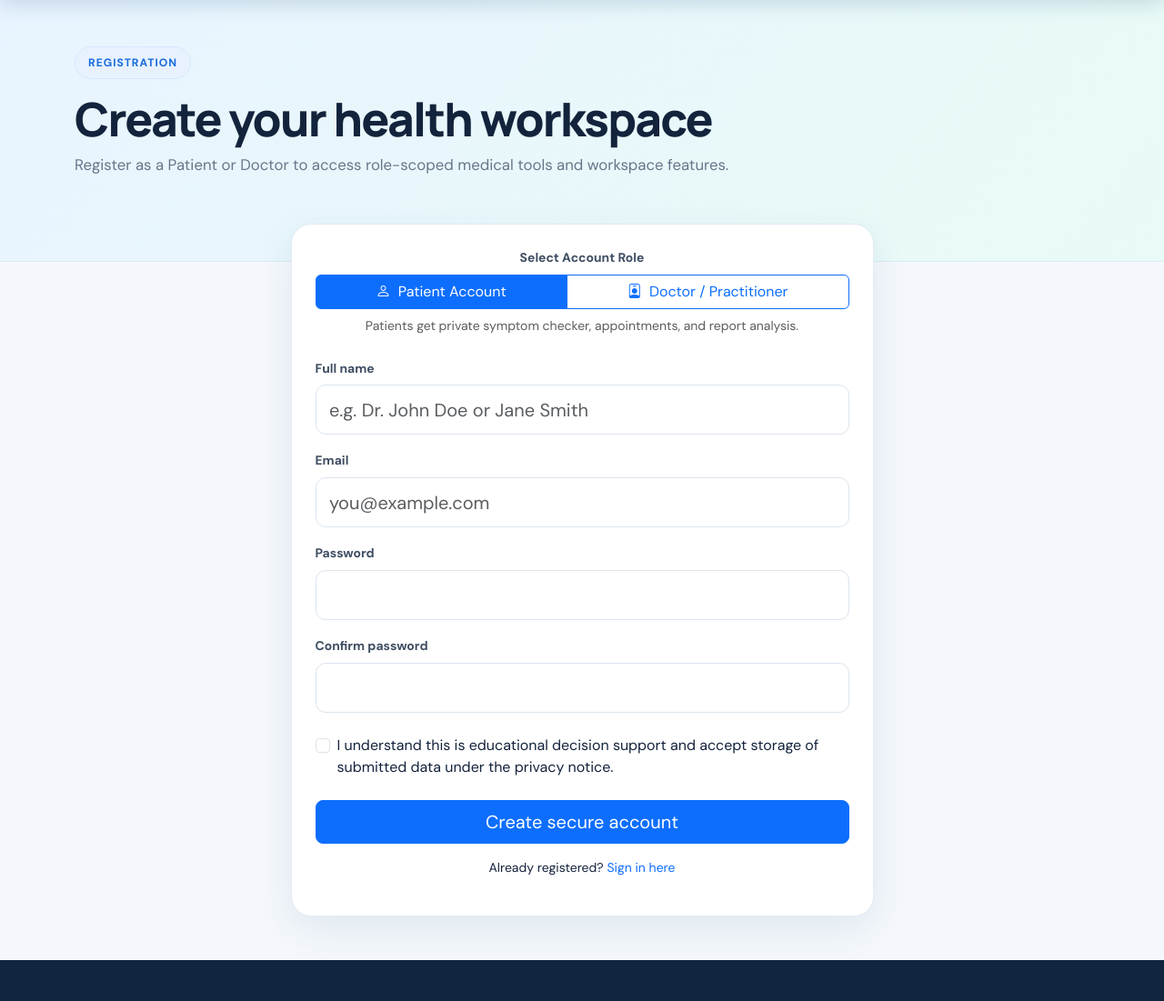
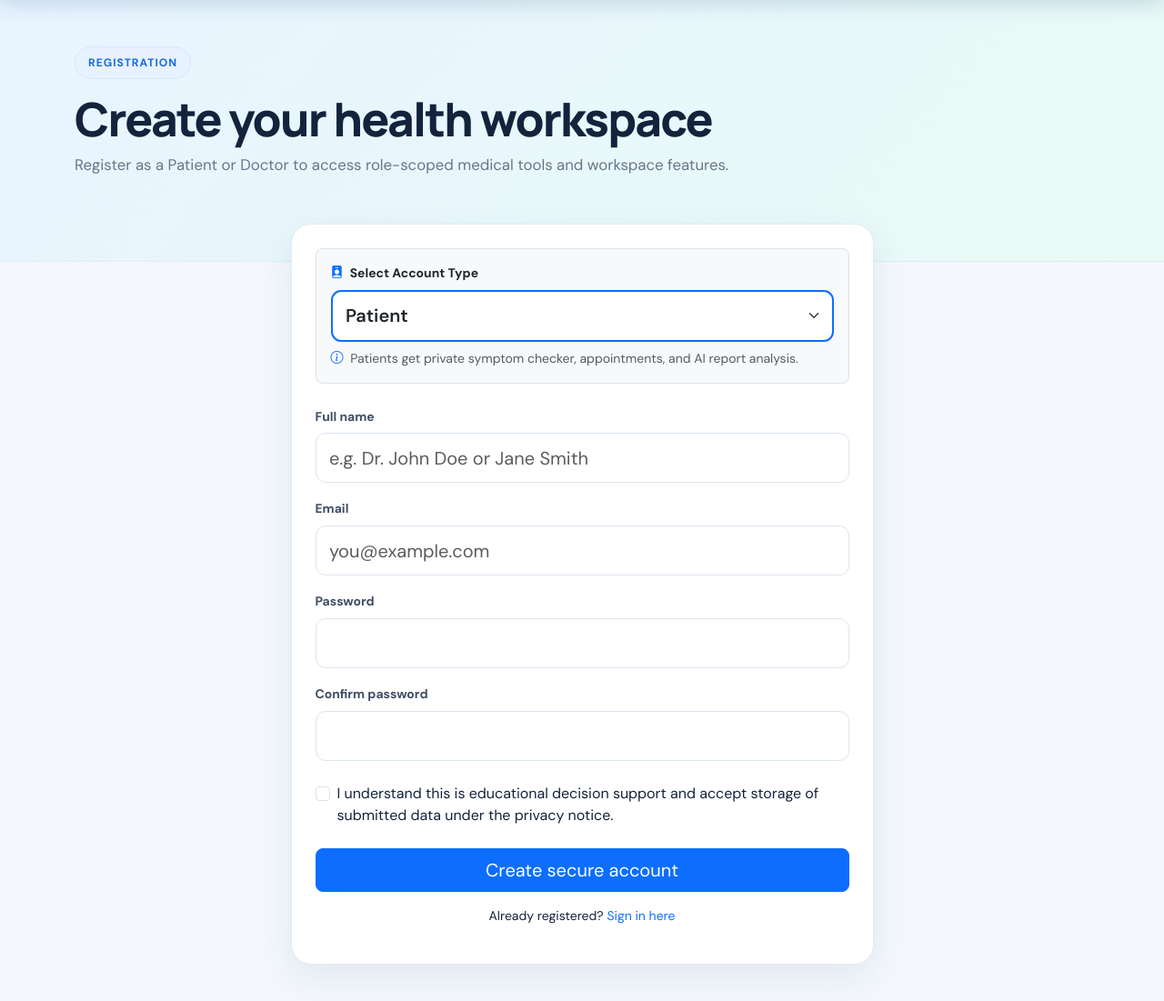
Before and after one commit to Racoon-69/smart_health_system, a Flask app: page /register in a window 1280 px wide. Shown: the part 71-1172 px from the top of the page at 91% size. Run offline with Flask 3, Linux system fonts and the light colour scheme; some libraries are stand-ins or nearby versions.

Commit message:
Enhance Doctor registration dropdown and explicit redirect to Doctor Workspace

```diff
--- a/healthcare/auth.py
+++ b/healthcare/auth.py
@@ -135,6 +135,9 @@ def register_auth_routes(app):
                 login_user(user, remember=form.remember.data, fresh=True)
                 session.permanent = True
                 destination = request.args.get("next")
+                if user.role in {UserRole.DOCTOR, UserRole.ADMIN}:
+                    flash(f"Welcome back, {user.name}! Accessing Doctor Workspace.", "success")
+                    return redirect(url_for("doctor_admin_dashboard"))
                 return redirect(destination if _safe_next(destination) else url_for("dashboard"))
             if user:
                 if not locked:
--- a/templates/register.html
+++ b/templates/register.html
@@ -7,19 +7,11 @@
       <form method="post" class="panel form-panel">
         {{ form.hidden_tag() }}
 
-        <div class="mb-4 text-center">
-          <label class="form-label fw-bold d-block mb-2">Select Account Role</label>
-          <div class="btn-group w-100" role="group">
-            <button type="button" class="btn btn-outline-primary active" id="btnRolePatient" onclick="setRole('patient')">
-              <i class="bi bi-person me-1"></i> Patient Account
-            </button>
-            <button type="button" class="btn btn-outline-primary" id="btnRoleDoctor" onclick="setRole('doctor')">
-              <i class="bi bi-person-badge me-1"></i> Doctor / Practitioner
-            </button>
-          </div>
-          {{ form.account_type(id='accountTypeSelect', class='d-none') }}
+        <div class="mb-4 bg-light p-3 rounded-3 border">
+          <label class="form-label fw-bold d-block text-dark"><i class="bi bi-person-badge-fill me-1 text-primary"></i> Select Account Type</label>
+          {{ form.account_type(id='accountTypeSelect', class='form-select form-select-lg border-2 border-primary fw-semibold', onchange='setRole(this.value)') }}
           <small class="text-muted d-block mt-2" id="roleDescription">
-            Patients get private symptom checker, appointments, and report analysis.
+            <i class="bi bi-info-circle text-primary me-1"></i> Patients get private symptom checker, appointments, and AI report analysis.
           </small>
         </div>
 
@@ -64,22 +56,22 @@
 <script>
 function setRole(role) {
   const select = document.getElementById('accountTypeSelect');
-  const btnPatient = document.getElementById('btnRolePatient');
-  const btnDoctor = document.getElementById('btnRoleDoctor');
   const desc = document.getElementById('roleDescription');
   const submitBtn = document.getElementById('registerSubmit');
 
-  select.value = role;
+  if (select) select.value = role;
   if (role === 'doctor') {
-    btnPatient.classList.remove('active');
-    btnDoctor.classList.add('active');
-    desc.innerHTML = '<i class="bi bi-info-circle text-success me-1"></i> Doctors get full access to the Care Operations panel, patient appointment lists, and clinical messaging queue.';
-    submitBtn.innerText = 'Create Doctor Account';
+    if (desc) desc.innerHTML = '<i class="bi bi-info-circle text-success me-1"></i> Doctors get full access to the Care Operations panel, patient appointment lists, and clinical messaging queue.';
+    if (submitBtn) {
+      submitBtn.innerText = 'Create Doctor Account';
+      submitBtn.className = 'btn btn-success btn-lg w-100 fw-bold';
+    }
   } else {
-    btnDoctor.classList.remove('active');
-    btnPatient.classList.add('active');
-    desc.innerHTML = '<i class="bi bi-info-circle text-primary me-1"></i> Patients get private symptom checker, appointments, and AI report analysis.';
-    submitBtn.innerText = 'Create Patient Account';
+    if (desc) desc.innerHTML = '<i class="bi bi-info-circle text-primary me-1"></i> Patients get private symptom checker, appointments, and AI report analysis.';
+    if (submitBtn) {
+      submitBtn.innerText = 'Create Patient Account';
+      submitBtn.className = 'btn btn-primary btn-lg w-100 fw-bold';
+    }
   }
 }
 
```
